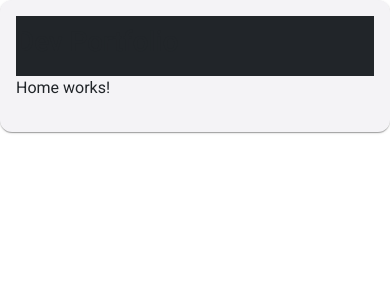
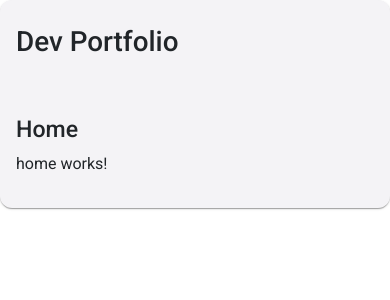
Before and after one commit to Sheha-Dev/DeveloperPortfolio, an Angular app in the folder DeveloperPortfolio/: page / in a window 390 px wide. Shown: the top 300 px of the page. Built offline with nearby package versions, Linux system fonts and the light colour scheme.

Commit message:
Development - Mobile View Tab Name Setup

```diff
--- a/DeveloperPortfolio/src/app/layout/full/full.component.html
+++ b/DeveloperPortfolio/src/app/layout/full/full.component.html
@@ -1,32 +1,38 @@
-<mat-card class="m-0 p-0">
+<mat-card class="m-0 p-0 app-container">
   <mat-card-content>
-    <div class="header-row bg-dark">
-      <div>
+    <div class="header-row">
+      <div class="headerTitle">
         <h1>Dev Portfolio</h1>
       </div>
 
       <app-menu-bar (tabName)="selectedTab = $event"></app-menu-bar>
     </div>
 
-    <div class="w-100">
-      <div *ngIf="selectedTab === 'Home'">
-        <p>Home works!</p>
+
+
+    <div class="w-100 p-400">
+      <div *ngIf="screenWidth < 768">
+               <h3>{{selectedTab}}</h3>
       </div>
 
-      <div *ngIf="selectedTab === 'About'">
-        <p>About works!</p>
+      <div *ngIf="selectedTab === 'Home'">
+        <app-home></app-home>
+      </div>
+
+      <div *ngIf="selectedTab === 'Education'">
+        <app-education></app-education>
       </div>
 
       <div *ngIf="selectedTab === 'Projects'">
-        <p>Projects works!</p>
+        <app-projects></app-projects>
       </div>
 
       <div *ngIf="selectedTab === 'Experience'">
-        <p>Experience works!</p>
+        <app-experince></app-experince>
       </div>
 
       <div *ngIf="selectedTab === 'Contact'">
-        <p>Contact works!</p>
+        <app-contact></app-contact>
       </div>
     </div>
   </mat-card-content>
--- a/DeveloperPortfolio/src/app/layout/full/full.component.scss
+++ b/DeveloperPortfolio/src/app/layout/full/full.component.scss
@@ -1,8 +1,15 @@
+.app-container {
+  width: 100%;
+  min-width: 320px;
+  max-width: 1440px;
+}
+
 .header-row {
   display: flex;
   justify-content: space-between;
   align-items: center;
   width: 100%;
+  margin-bottom: 40px;
 }
 
 app-menu-bar {
--- a/DeveloperPortfolio/src/app/layout/full/full.component.ts
+++ b/DeveloperPortfolio/src/app/layout/full/full.component.ts
@@ -4,6 +4,12 @@ import { MatButtonModule } from '@angular/material/button';
 import { MenuBarComponent } from '../menu-bar/menu-bar.component';
 import { MatTabsModule } from '@angular/material/tabs';
 import { CommonModule } from '@angular/common';
+import { HomeComponent } from "../../pages/home/home.component";
+import { AboutComponent } from "../../pages/about/about.component";
+import { ProjectsComponent } from "../../pages/projects/projects.component";
+import { ExperinceComponent } from "../../pages/experince/experince.component";
+import { ContactComponent } from "../../pages/contact/contact.component";
+import { EducationComponent } from "../../pages/education/education.component";
 @Component({
   selector: 'app-full',
   imports: [
@@ -12,8 +18,13 @@ import { CommonModule } from '@angular/common';
     MatCardContent,
     MenuBarComponent,
     MatTabsModule,
-    CommonModule
-  ],
+    CommonModule,
+    HomeComponent,
+    ProjectsComponent,
+    ExperinceComponent,
+    ContactComponent,
+    EducationComponent
+],
   templateUrl: './full.component.html',
   styleUrl: './full.component.scss'
 })
@@ -22,15 +33,22 @@ export class FullComponent implements OnInit, OnDestroy ,OnChanges{
   selectedTab: string = 'Home';
 
 
+
   ngOnInit() {
-    console.log('FullComponent initialized');
+
   }
 
   ngOnChanges() {
-    console.log('FullComponent changes detected');
+
   }
 
   ngOnDestroy() {
-    console.log('FullComponent destroyed');
+
   }
+
+   get screenWidth(): number {
+    return window.innerWidth;
+  }
+
+
 }
```
